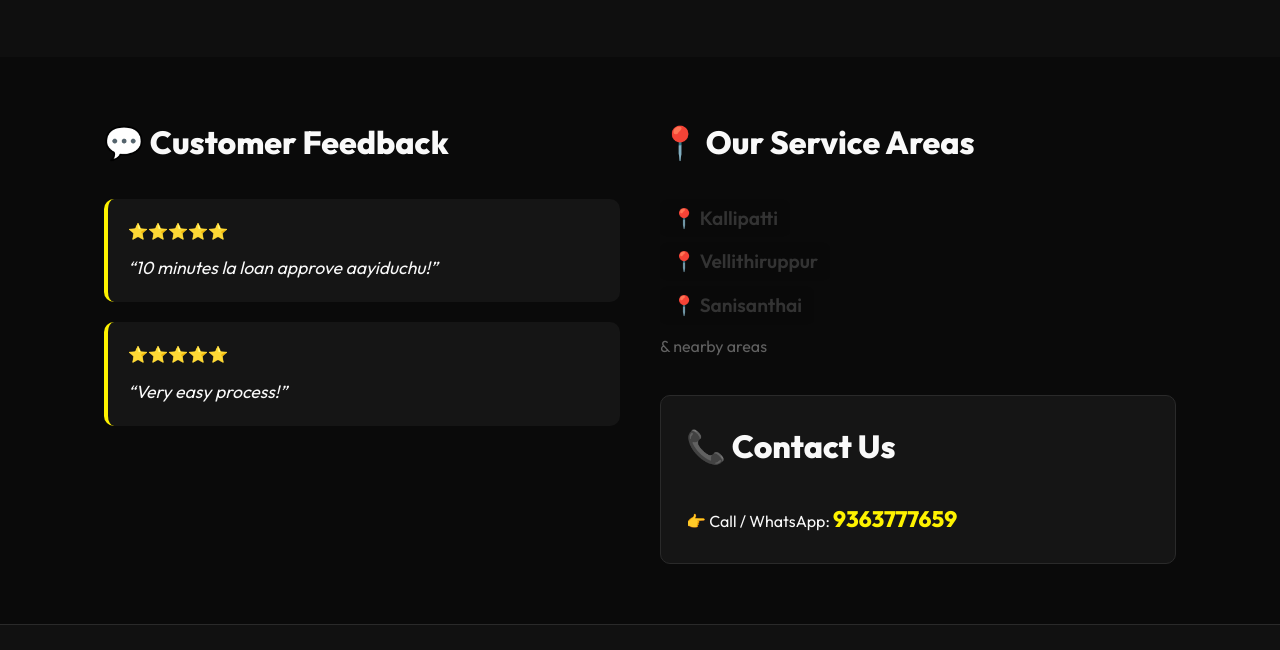
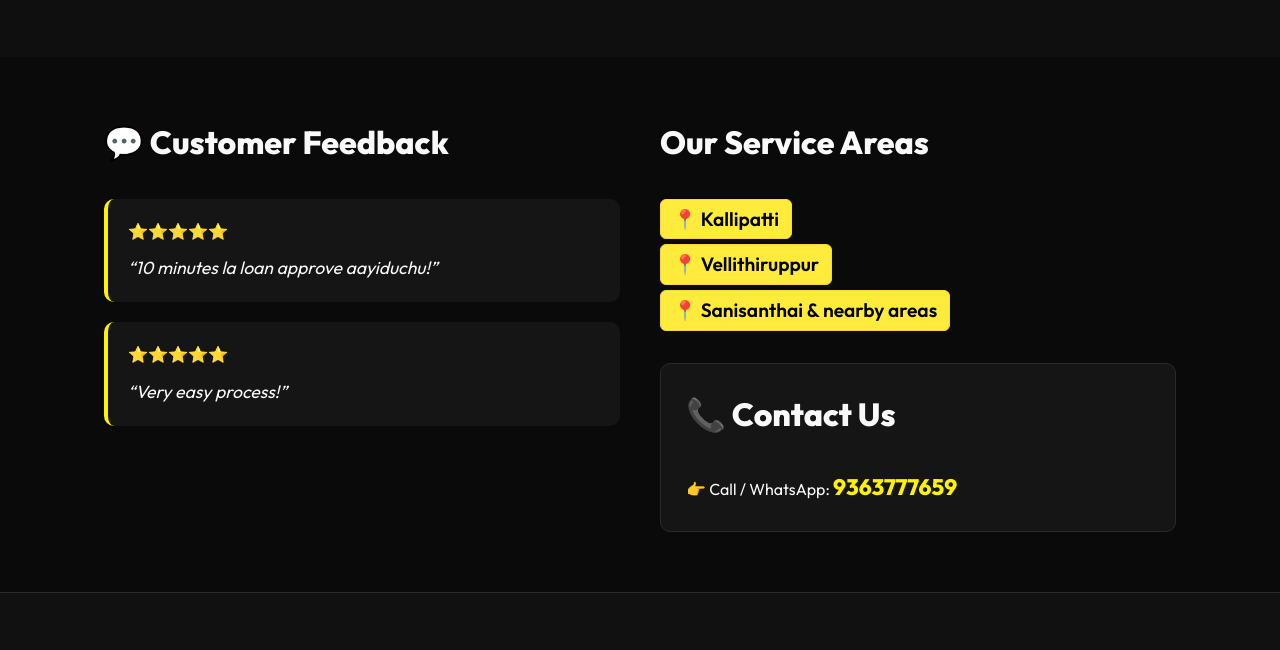
Before and after one commit to nrparthi/vvautoconsulting, a plain HTML site: page index.html in a window 1280 px wide. Shown: the part 1239-1889 px from the top of the page. Drawn offline with Linux system fonts and the light colour scheme.

Commit message:
Update location list to yellow theme for better visibility

```diff
--- a/index.html
+++ b/index.html
@@ -181,12 +181,11 @@
 
         <!-- Service Area -->
         <div class="service-area">
-          <h2>📍 Our Service Areas</h2>
+          <h2>Our Service Areas</h2>
           <div class="location-list">
             <span>📍 Kallipatti</span>
             <span>📍 Vellithiruppur</span>
-            <span>📍 Sanisanthai</span>
-            <span class="nearby">& nearby areas</span>
+            <span>📍 Sanisanthai & nearby areas</span>
           </div>
 
           <div class="contact-box mt-4">
--- a/style.css
+++ b/style.css
@@ -485,3 +485,9 @@ a {
   background-color: transparent !important;
   padding-left: 0;
 }
+
+.location-list span {
+  background-color: #ffeb3b !important;
+  color: #000 !important;
+  border: 1px solid #fdd835;
+}
```
